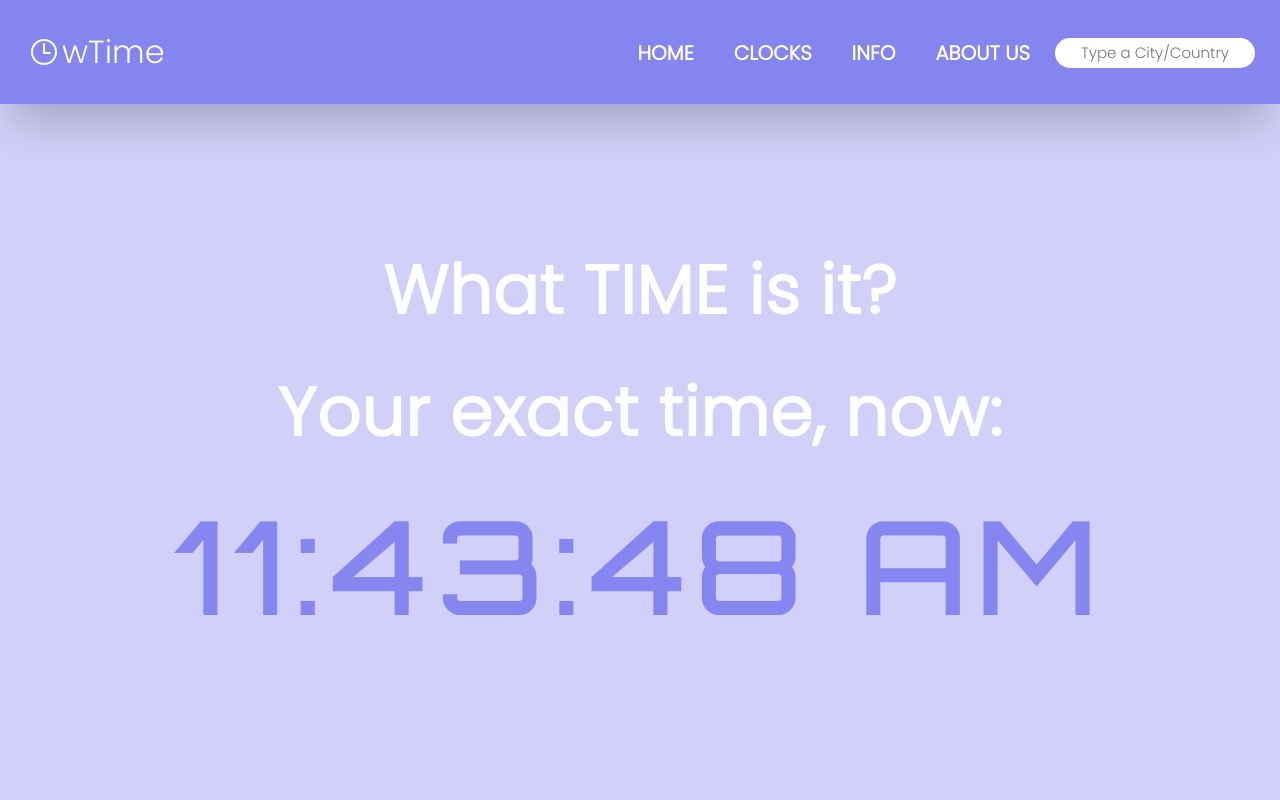
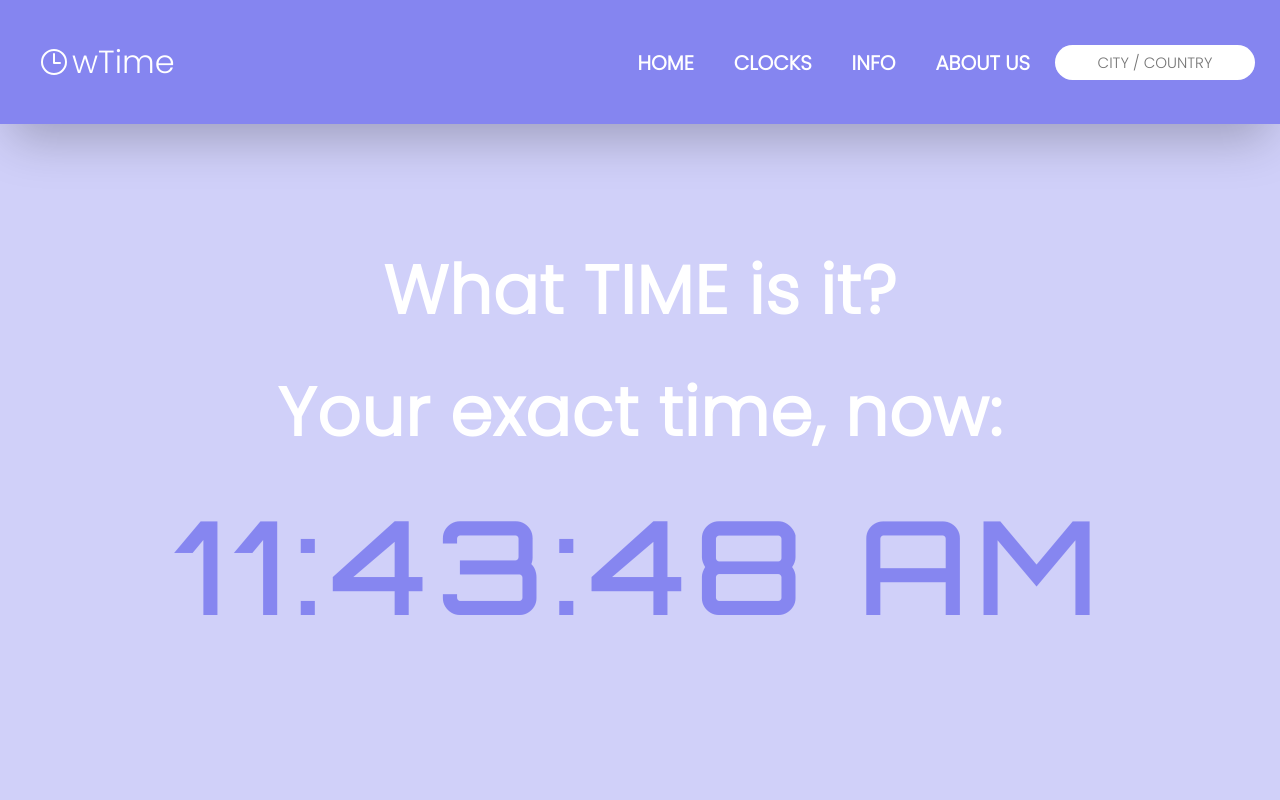
Before and after one commit to semanurbilada/wTime-school-project-website, a plain HTML site: page index.html in a window 1280 px wide. Shown: the top 800 px of the page. Drawn offline with nearby package versions, Linux system fonts and the light colour scheme.

Commit message:
little file and design changes

```diff
--- a/index.html
+++ b/index.html
@@ -31,7 +31,7 @@
                     <li><a href="#">ABOUT US</a></li>
                 </ul>
                 <div class="search-bar">
-                    <input type="text" name="txt" placeholder="Type a City/Country">
+                    <input type="text" name="txt" placeholder="CITY / COUNTRY">
                 </div>
             </nav>
         </div>
@@ -55,7 +55,7 @@
         <div class="popup-london" id="london">
             <div class="title">
                 <ion-icon name="close-outline"></ion-icon>
-                <img src="images/london.jpg" alt="">
+                <img src="./src/images/london.jpg" alt="">
                 <p>London / United Kindom</p>
             </div>
         </div>
@@ -91,7 +91,7 @@
 
     <!--
     <section class="search-bar-fixed">
-        <input type="text" name="txt" placeholder="Type a City/Country">
+        <input type="text" name="txt" placeholder="CITY / COUNTRY">
     </section>
     -->
 
--- a/style.css
+++ b/style.css
@@ -59,12 +59,12 @@ header{
     display: flex;
     align-items: center;
     gap: 2px;
-    margin: 28px;
+    margin: 38px;
     cursor: pointer;
     font-size: 32px;
     color: white;
     text-decoration: none;
-    transition: 0.5s;
+    transition: 0.4s;
 }
 
 .logo a:hover{
@@ -73,6 +73,7 @@ header{
 
 nav{
     display: flex;
+    align-items: center;
     gap: 25px;
     margin: 25px;
 }
@@ -112,7 +113,7 @@ nav li a:hover{
 
 .search-bar input{
     width: 200px;
-    height: 30px;
+    height: 35px;
     text-align: center;
     font-size: 15px;
     border-radius: 25px;
@@ -178,6 +179,7 @@ nav li a:hover{
 .box-item{
     border: solid var(--border);
     border-width: 3px;
+    border-radius: 5px;
     padding: 10px;
     box-shadow: 0 25px 50px -12px rgb(0 0 0 / 0.3);
     cursor: pointer;
```
Also changed, not shown: src/images/bg.jpg (renamed from images/bg.jpg), src/images/london.jpg (renamed from images/london.jpg).
